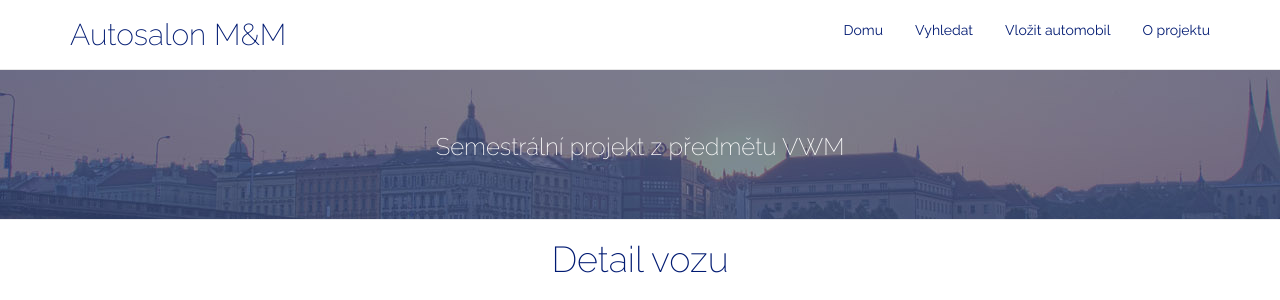
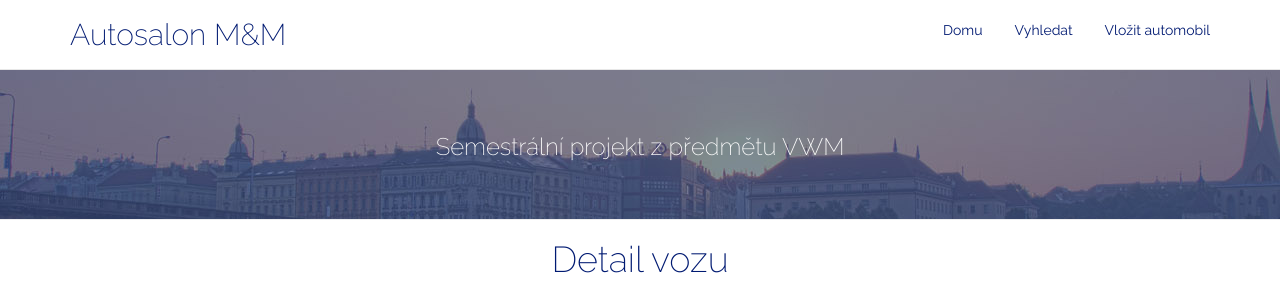
Before and after one commit to MartinVondrak/bi-vwm-fagin-algorithm, a PHP site: template src/Resources/views/car/detail.html.twig in a window 1280 px wide. Shown: the top 300 px of the page. Run offline with PHP 8.4, Linux system fonts and the light colour scheme; the template is opened without the code that fills it, so the values that code supplies are empty; some libraries are stand-ins or nearby versions.

Commit message:
Odstraneni zalozky o projektu.

```diff
--- a/src/Resources/views/layout/menu.html.twig
+++ b/src/Resources/views/layout/menu.html.twig
@@ -21,7 +21,6 @@
             	    <li role="presentation"><a href="/">Domu</a></li>
             	    <li role="presentation"><a href="/vyhledat/">Vyhledat</a></li>
             	    <li role="presentation"><a href="/vlozit-automobil/">Vložit automobil</a></li>
-                    <li role="presentation"><a href="/o-projektu/">O projektu</a></li>
             	</ul>
             </div>
         </div>
```
